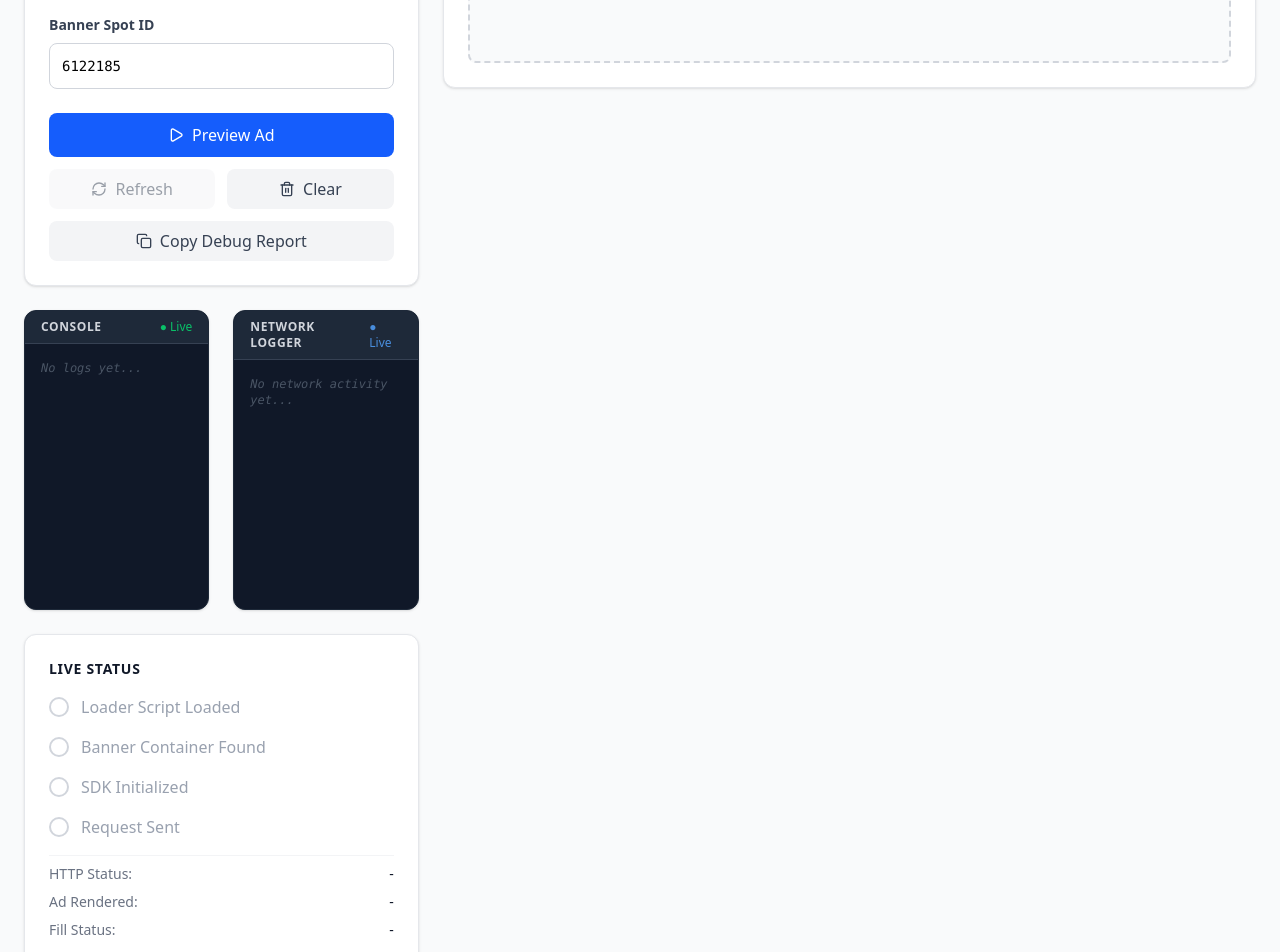
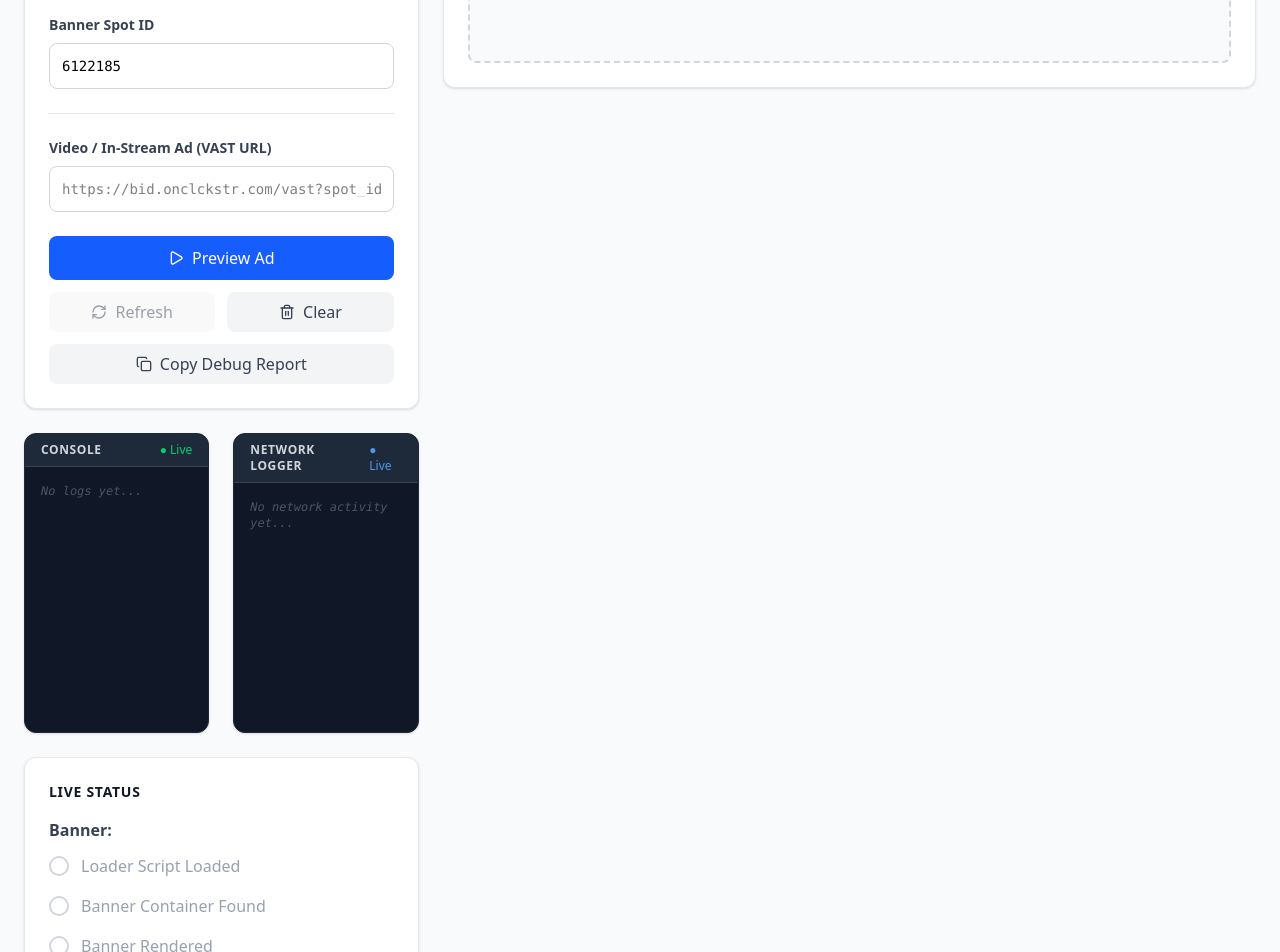
Before and after one commit to Roynorules/Ad-test-, a React (Vite) app: page / in a window 1280 px wide. Shown: the part 280-1232 px from the top of the page. Built offline with nearby package versions, Linux system fonts and the light colour scheme.

Commit message:
feat: add VAST video ad testing capabilities
Integrate fluid-player to support VAST URL testing alongside existing banner script validation. Update configuration for improved Vite build stability.

```diff
--- a/src/App.tsx
+++ b/src/App.tsx
@@ -1,4 +1,6 @@
 import React, { useState, useEffect, useRef } from 'react';
+import fluidPlayer from 'fluid-player';
+import 'fluid-player/src/css/fluidplayer.css';
 import { Play, CheckCircle2, XCircle, Loader2, Info, RefreshCw, Trash2, Copy, Tv } from 'lucide-react';
 
 // --- Global Interceptors ---
@@ -106,6 +108,8 @@ XMLHttpRequest.prototype.send = function (...args: any[]) {
 export default function App() {
   const [scriptInput, setScriptInput] = useState('<script async src="https://js.onclckmn.com/static/onclicka.js" data-admpid="447218"></script>');
   const [bannerSpotId, setBannerSpotId] = useState('6122185');
+  const [vastInput, setVastInput] = useState('');
+
   const [isRunning, setIsRunning] = useState(false);
   const [logs, setLogs] = useState<LogEntry[]>([]);
   const [networkLogs, setNetworkLogs] = useState<NetworkRequest[]>([]);
@@ -125,6 +129,15 @@ export default function App() {
     currentDomain: window.location.hostname,
     spotId: '',
     publisherId: '',
+  });
+
+  const [videoResults, setVideoResults] = useState({
+    vastUrlLoaded: false,
+    adRequestSent: false,
+    httpStatus: null as number | null,
+    videoAdStarted: false,
+    videoAdCompleted: false,
+    failureReason: '',
   });
 
   const logsEndRef = useRef<HTMLDivElement>(null);
@@ -149,14 +162,18 @@ export default function App() {
   }, [logs]);
 
   const runTest = async () => {
-    if (!scriptInput.trim()) {
-      alert('Please paste a script tag first.');
+    const hasBanner = scriptInput.trim().length > 0;
+    const hasVast = vastInput.trim().length > 0;
+
+    if (!hasBanner && !hasVast) {
+      alert('Please provide a Banner Script or VAST URL.');
       return;
     }
 
     setIsRunning(true);
     setLogs([]);
     setNetworkLogs([]);
+
     setResults({
       scriptLoaded: false,
       containerFound: false,
@@ -174,6 +191,15 @@ export default function App() {
       publisherId: '',
     });
 
+    setVideoResults({
+      vastUrlLoaded: false,
+      adRequestSent: false,
+      httpStatus: null,
+      videoAdStarted: false,
+      videoAdCompleted: false,
+      failureReason: '',
+    });
+
     console.log('--- Starting New Test ---');
 
     // 1. Clear preview stage
@@ -188,7 +214,9 @@ export default function App() {
       console.log('Cleared preview stage.');
     }
 
-    // 2. Parse the pasted script
+    // 2. Banner Logic
+    if (hasBanner) {
+      await (async () => {
         const parser = new DOMParser();
         const doc = parser.parseFromString(scriptInput, 'text/html');
         const scriptTag = doc.querySelector('script');
@@ -200,14 +228,12 @@ export default function App() {
             completed: true,
             failureReason: 'Invalid Script Input (No <script> tag)',
           }));
-      setIsRunning(false);
           return;
         }
 
         let src = scriptTag.getAttribute('src') || '';
         let admpid = scriptTag.getAttribute('data-admpid') || scriptTag.getAttribute('data-zone') || '';
 
-    // Fallback ID extraction from src (e.g. /12345.js or ?zone=12345)
         if (!admpid) {
             const match = src.match(/\/(\d+)(?:\.js|$|\?)/);
             if (match) admpid = match[1];
@@ -220,7 +246,6 @@ export default function App() {
             completed: true,
             failureReason: 'Missing src attribute',
           }));
-      setIsRunning(false);
           return;
         }
 
@@ -483,6 +508,88 @@ export default function App() {
       fillStatus,
     }));
 
+      })();
+    }
+
+    if (hasVast) {
+      await (async () => {
+        console.log('--- Starting VAST Test ---');
+        setVideoResults(prev => ({ ...prev, vastUrlLoaded: true }));
+
+        const previewStage = document.getElementById('onclicka-preview-stage');
+        if (previewStage) {
+          const videoWrapper = document.createElement('div');
+          videoWrapper.className = "mt-6 w-full relative";
+
+          const videoEl = document.createElement('video');
+          videoEl.id = `fluid-player-${Date.now()}`;
+          videoEl.className = "w-full";
+          videoEl.muted = true; // Required for reliable autoplay
+
+          videoWrapper.appendChild(videoEl);
+          previewStage.appendChild(videoWrapper);
+
+          console.log('Video element created, initializing fluid-player...');
+
+          try {
+            const player = fluidPlayer(videoEl.id, {
+              vastOptions: {
+                adList: [{
+                  roll: 'preRoll',
+                  vastTag: vastInput.trim(),
+                  adText: 'Ad'
+                }]
+              }
+            });
+
+            // Try to auto-play the ad
+            setTimeout(() => {
+                try {
+                    if (player && typeof player.play === 'function') {
+                        player.play();
+                    } else {
+                        videoEl.play().catch(e => console.warn('Auto-play prevented:', e));
+                    }
+                } catch (e) {
+                    console.warn('Auto-play failed:', e);
+                }
+            }, 500);
+
+            // Native video element events since fluid player uses it
+            videoEl.addEventListener('play', () => {
+               console.log('VAST: Ad started playing.');
+               setVideoResults(prev => ({
+                 ...prev,
+                 adRequestSent: true,
+                 httpStatus: 200,
+                 videoAdStarted: true
+               }));
+            });
+
+            videoEl.addEventListener('ended', () => {
+               console.log('VAST: Video Ad Completed.');
+               setVideoResults(prev => ({ ...prev, videoAdCompleted: true }));
+            });
+
+            videoEl.addEventListener('error', (e: any) => {
+               console.warn('VAST Error:', e);
+               setVideoResults(prev => ({
+                 ...prev,
+                 failureReason: 'VAST Error or No Fill'
+               }));
+            });
+
+          } catch (err: any) {
+            console.error('Failed to initialize fluid-player:', err);
+            setVideoResults(prev => ({
+               ...prev,
+               failureReason: 'Failed to initialize player'
+            }));
+          }
+        }
+      })();
+    }
+
     setIsRunning(false);
   };
 
@@ -599,6 +706,20 @@ export default function App() {
                 disabled={isRunning}
               />
 
+              <div className="mt-6 border-t border-gray-200 pt-6">
+                <label className="block text-sm font-semibold text-gray-700 mb-2">
+                  Video / In-Stream Ad (VAST URL)
+                </label>
+                <input
+                  type="text"
+                  className="w-full p-3 border border-gray-300 rounded-lg focus:ring-2 focus:ring-blue-500 focus:border-blue-500 font-mono text-sm outline-none"
+                  placeholder="https://bid.onclckstr.com/vast?spot_id=6122191"
+                  value={vastInput}
+                  onChange={(e) => setVastInput(e.target.value)}
+                  disabled={isRunning}
+                />
+              </div>
+
               <div className="mt-6 grid grid-cols-2 gap-3">
                 <button
                   onClick={runTest}
@@ -696,7 +817,10 @@ export default function App() {
 
             <div className="bg-white rounded-xl shadow-sm border border-gray-200 p-6">
               <h3 className="font-bold text-gray-900 mb-4 text-sm uppercase tracking-wider">Live Status</h3>
-              <div className="space-y-3">
+
+              {(scriptInput.trim() || !vastInput.trim()) && (
+                <div className="space-y-3 mb-6">
+                  <h4 className="font-semibold text-gray-700">Banner:</h4>
                   <StatusItem
                     label="Loader Script Loaded"
                     active={isRunning || results.completed || results.scriptLoaded}
@@ -708,21 +832,52 @@ export default function App() {
                     success={results.containerFound}
                   />
                   <StatusItem
-                  label="SDK Initialized"
-                  active={(isRunning && results.scriptLoaded) || results.completed}
-                  success={results.sdkInitialized}
+                    label="Banner Rendered"
+                    active={isRunning || results.completed}
+                    success={results.adRendered}
+                    failMessage={!isRunning && results.completed && !results.adRendered ? results.failureReason : undefined}
+                  />
+                </div>
+              )}
+
+              {vastInput.trim() && (
+                <div className="space-y-3 mb-6 border-t border-gray-100 pt-4">
+                  <h4 className="font-semibold text-gray-700">Video:</h4>
+                  <StatusItem
+                    label="VAST URL Loaded"
+                    active={isRunning || videoResults.vastUrlLoaded}
+                    success={videoResults.vastUrlLoaded}
                   />
                   <StatusItem
-                  label="Request Sent"
-                  active={(isRunning && results.scriptLoaded) || results.completed}
-                  success={results.requestSent}
+                    label="Ad Request Sent"
+                    active={isRunning || videoResults.adRequestSent || videoResults.failureReason !== ''}
+                    success={videoResults.adRequestSent}
                   />
+                  <StatusItem
+                    label="HTTP Status"
+                    active={isRunning || videoResults.httpStatus !== null || videoResults.failureReason !== ''}
+                    success={videoResults.httpStatus === 200}
+                  />
+                  <StatusItem
+                    label="Video Ad Started"
+                    active={videoResults.videoAdStarted || videoResults.failureReason !== ''}
+                    success={videoResults.videoAdStarted}
+                  />
+                  <StatusItem
+                    label="Video Ad Completed"
+                    active={videoResults.videoAdCompleted || videoResults.failureReason !== ''}
+                    success={videoResults.videoAdCompleted}
+                    failMessage={videoResults.failureReason}
+                  />
+                </div>
+              )}
+
               <div className="grid grid-cols-2 gap-2 pt-2 border-t border-gray-100 text-sm">
-                  <div className="text-gray-500">HTTP Status:</div>
+                <div className="text-gray-500">Banner HTTP Status:</div>
                 <div className="font-medium text-gray-900 text-right">{results.httpStatus || '-'}</div>
 
-                  <div className="text-gray-500">Ad Rendered:</div>
-                  <div className="font-medium text-gray-900 text-right">{results.completed ? (results.adRendered ? 'Yes' : 'No') : '-'}</div>
+                <div className="text-gray-500">Video HTTP Status:</div>
+                <div className="font-medium text-gray-900 text-right">{videoResults.httpStatus || '-'}</div>
 
                 <div className="text-gray-500">Fill Status:</div>
                 <div className="font-medium text-gray-900 text-right">{results.fillStatus || '-'}</div>
@@ -735,7 +890,6 @@ export default function App() {
 
                 <div className="text-gray-500">Publisher ID:</div>
                 <div className="font-medium text-gray-900 text-right">{results.publisherId || '-'}</div>
-                </div>
               </div>
             </div>
           </div>
--- a/vite.config.ts
+++ b/vite.config.ts
@@ -14,11 +14,11 @@ export default defineConfig(() => {
     server: {
       hmr: process.env.DISABLE_HMR !== 'true',
       watch: process.env.DISABLE_HMR === 'true' ? null : {},
-      allowedHosts: true,
+      allowedHosts: true as const,
     },
     preview: {
       host: '0.0.0.0',
-      allowedHosts: true,
+      allowedHosts: true as const,
     },
   };
 });
```
Also changed, not shown: package.json (+7 -6 lines), 1 other file (tests, documents, lock files or other folders). Lines whose indentation alone changed are shown as unchanged.
